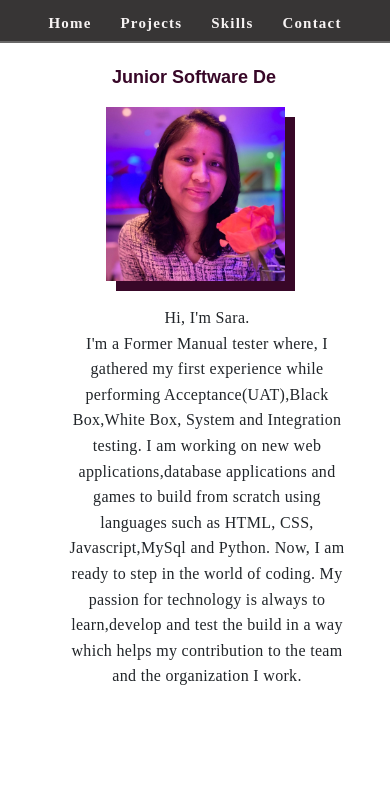
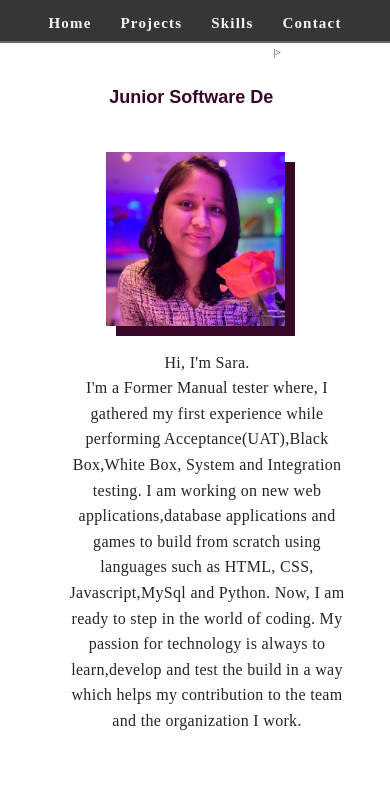
Before and after one commit to Saraswathy26/Portfolio, a plain HTML site: page index.html in a window 390 px wide. Shown: the part 25-814 px from the top of the page. Drawn offline with nearby package versions, Linux system fonts and the light colour scheme; a web font is replaced by a local one.

Commit message:
Fixing screen flickering issue

```diff
--- a/index.css
+++ b/index.css
@@ -425,6 +425,7 @@ li{
     }
     #image{
         width: 50%;
+        margin-top: .1em;
         align-items: center;
     }
     #content{
@@ -460,7 +461,7 @@ li{
          width: 100%;
     }
     .typewriter{
-        margin-top: 5em;
+        margin-top: 7em;
         font-size: 10px;
     }
 
--- a/index.html
+++ b/index.html
@@ -30,7 +30,7 @@
             </nav>
         </header>
         <div class="typewriter">
-            <span class="autotype"></span>
+            <span class="autotype"  style="min-height: 50px"></span>></span>
 
         </div>
         <div class="section1">
```
